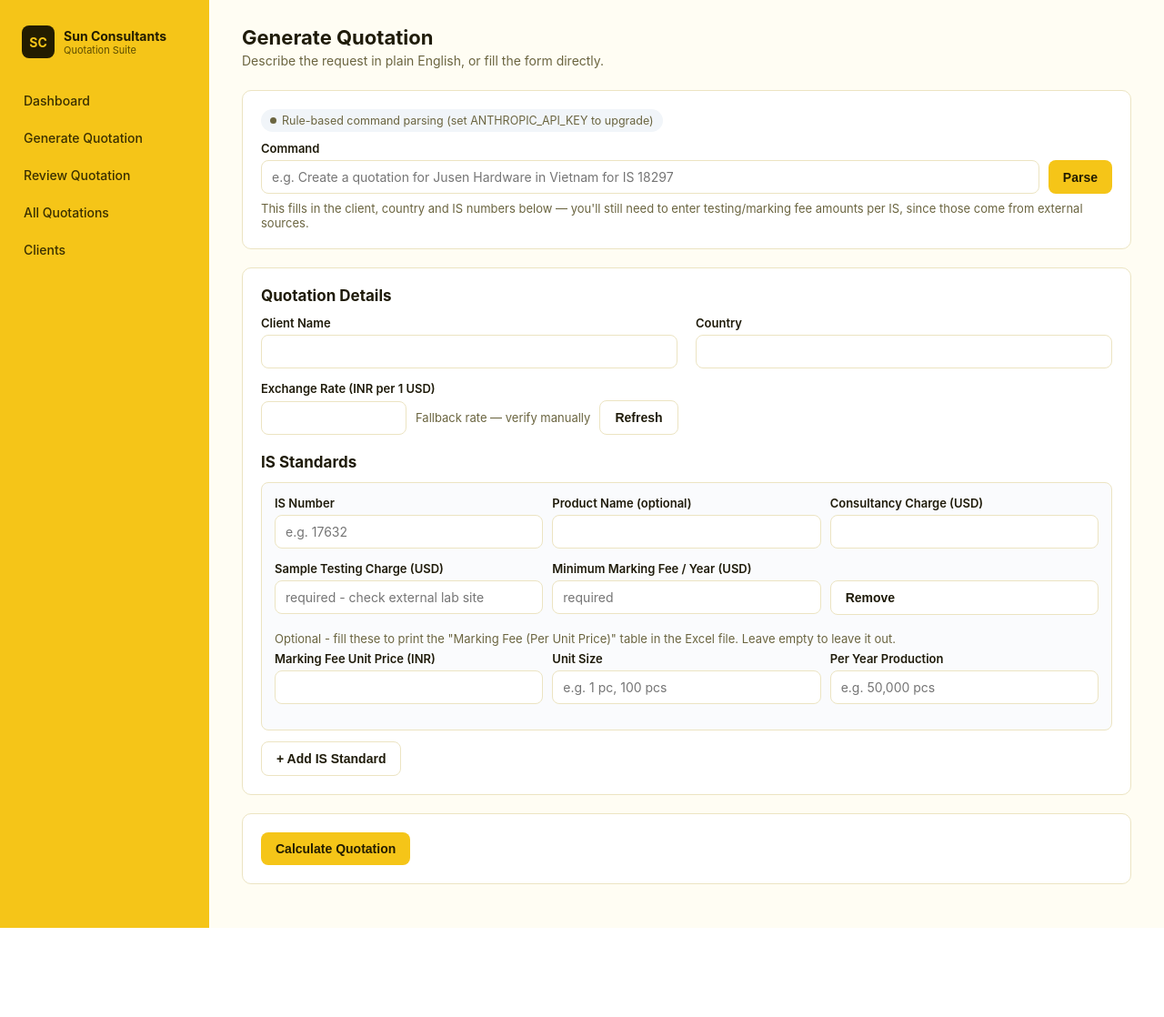
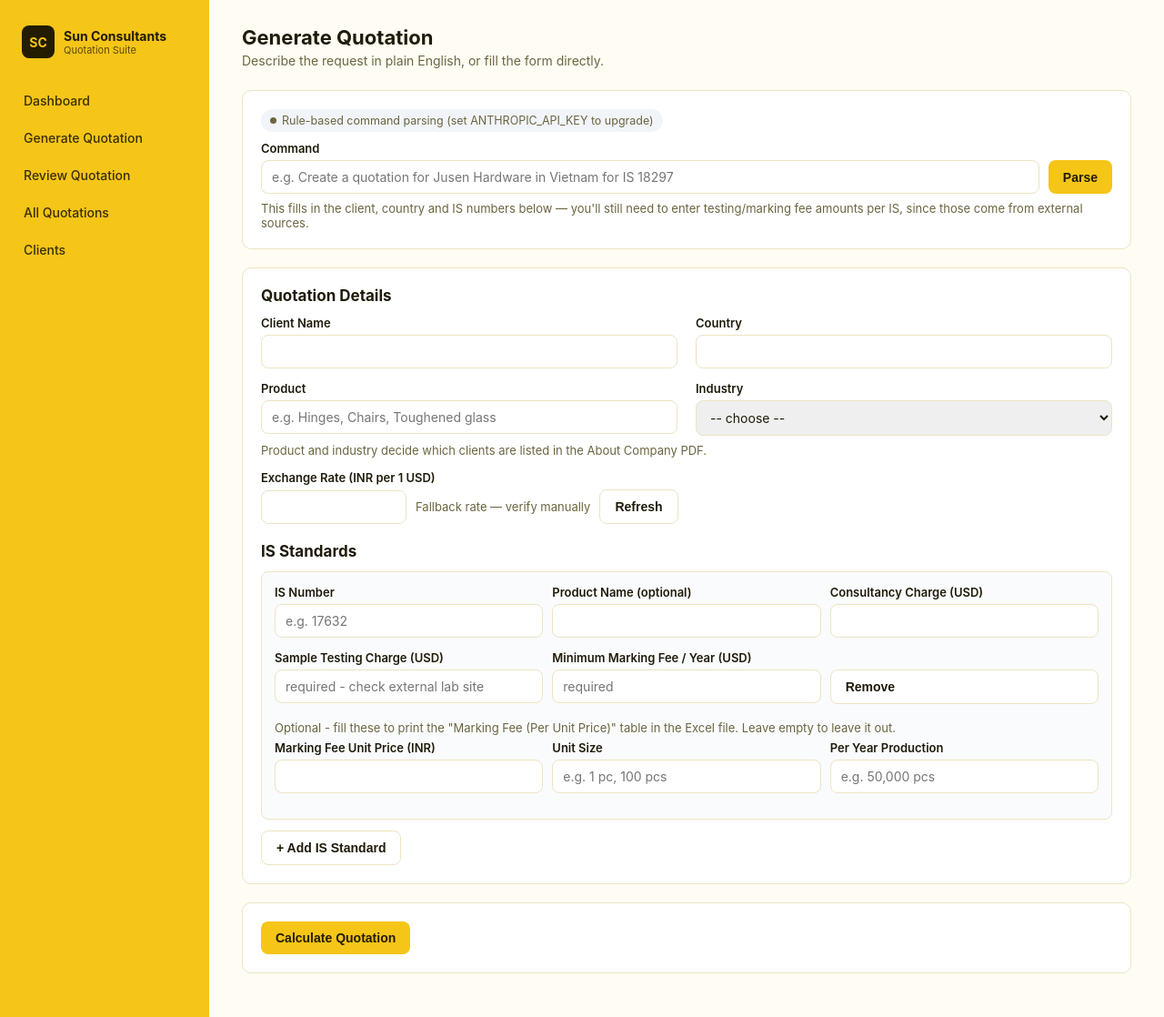
Before and after one commit to suncertificationindia/FMCD-Quotation-generator, a Flask app: template templates/generate.html in a window 1280 px wide. Shown: the whole page at 91% size. Before the commit the page ends 1020 px from the top, so only its background shows below. Run offline with Flask 3, Linux system fonts and the light colour scheme; the template is opened without the code that fills it, so the values that code supplies are empty.

Commit message:
Add files via upload

```diff
--- a/templates/generate.html
+++ b/templates/generate.html
@@ -29,6 +29,21 @@
       <datalist id="countryList"></datalist>
     </div>
   </div>
+  <div class="grid-2">
+    <div class="field">
+      <label>Product</label>
+      <input type="text" id="product" placeholder="e.g. Hinges, Chairs, Toughened glass">
+    </div>
+    <div class="field">
+      <label>Industry</label>
+      <select id="industry">
+        <option value="">-- choose --</option>
+        {% for i in industries %}<option value="{{ i }}">{{ i }}</option>{% endfor %}
+        <option value="Other">Other</option>
+      </select>
+    </div>
+  </div>
+  <div class="muted" style="margin:-6px 0 14px;">Product and industry decide which clients are listed in the About Company PDF.</div>
   <div class="field">
     <label>Exchange Rate (INR per 1 USD)</label>
     <div style="display:flex; gap:10px; align-items:center;">
```
Also changed, not shown: templates/quotation_view.html (+23 -0 lines).
